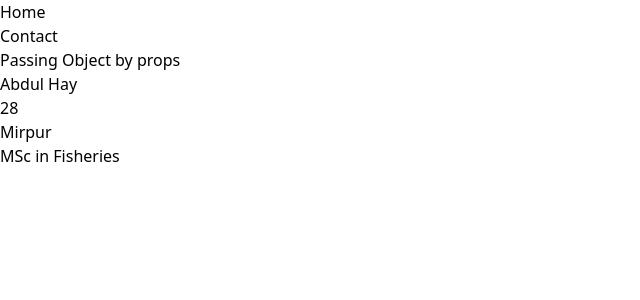
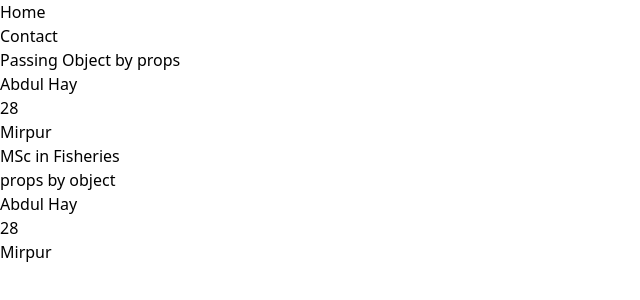
Before and after one commit to abdulhay103/vite-project, a React (Vite) app: page / in a window 1280 px wide. Shown: the top 300 px of the page, without its empty margins (0-640 px from the left). Built offline with nearby package versions, Linux system fonts and the light colour scheme.

Commit message:
practice done

```diff
--- a/src/components/Hero.jsx
+++ b/src/components/Hero.jsx
@@ -1,12 +1,19 @@
 import HeroText from "./HeroText";
+import HeroObject from "./HeroObject";
 // let cities = ["Dhaka", "Landon", "Ohio", "Shikago", "Korachi"];
 const Hero = () => {
-    let myArray=["Abdul Hay", 28, "Mirpur", "MSc in Fisheries"]
+    let myArray=["Abdul Hay", 28, "Mirpur", "MSc in Fisheries"];
+    let myObj = {
+        name: "Abdul Hay",
+        age:28,
+        address: "Mirpur",
+    }
 
     return (
         <div className="px-10">
             <h1 className='text-xl font-bold text-red-700 text-center'>Passing Object by props</h1>
             <HeroText datas={myArray}/>
+            <HeroObject objects ={myObj} />
         </div>
     );
 }
--- /dev/null
+++ b/src/components/HeroObject.jsx
@@ -0,0 +1,16 @@
+
+const HeroObject = (props) => {
+    let objects = props.objects;
+    return (
+        <div>
+            <h1 className="text-lg font-bold">props by object</h1>
+            <ul>
+                <li>{objects['name']}</li>
+                <li>{objects['age']}</li>
+                <li>{objects['address']}</li>
+            </ul>
+        </div>
+    );
+};
+
+export default HeroObject;
```
